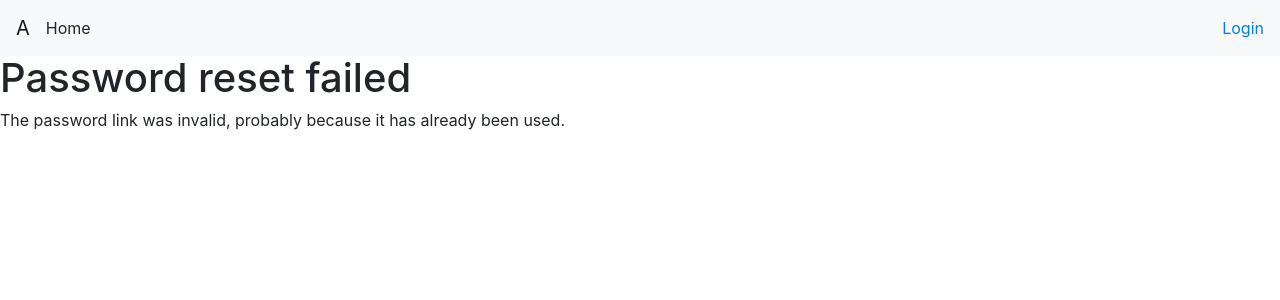
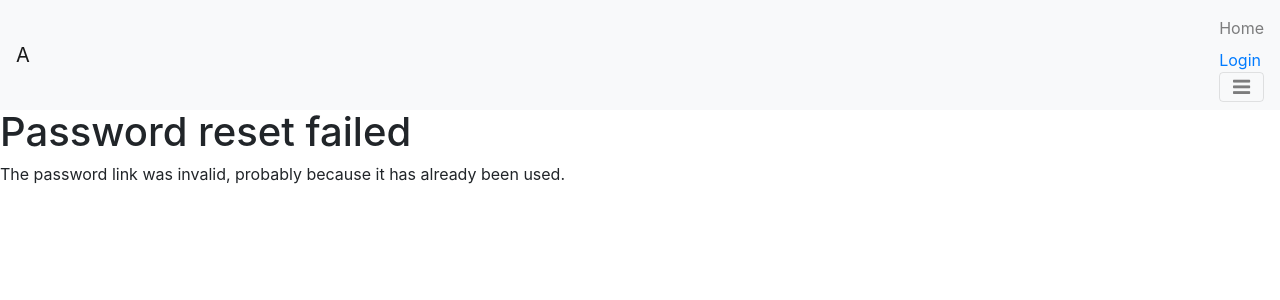
Before and after one commit to andysitu/mysite, a Django app: page /accounts/reset/1/1/ in a window 1280 px wide. Shown: the top 300 px of the page. Run offline with Django 3.2, Linux system fonts and the light colour scheme; some libraries are stand-ins or nearby versions.

Commit message:
css & change menu button

```diff
--- a/budget/static/budget/css/style.css
+++ b/budget/static/budget/css/style.css
@@ -1,9 +1,3 @@
-/*.sidebar-nav {*/
-    /*margin-top: 20px;*/
-    /*padding: 0;*/
-    /*list-style: none;*/
-/*}*/
-
 .navbar-nav > li {
     list-style-type: none;
 }
--- a/templates/base/base_generic.html
+++ b/templates/base/base_generic.html
@@ -22,37 +22,27 @@
     {% block js %}{% endblock %}
 </body>
     {% block menuscreen %}{% endblock %}
-    <nav class="navbar navbar-expand-lg navbar-light bg-light" role="navigation">
+    <nav class="navbar navbar-light bg-light" role="navigation">
         <a class="navbar-brand" href="{% url 'index' %}">A</a>
         <ul class="nav navbar-nav">
             <li class="nav-item">
-                Home
+                <a class="nav-link" href="{% url 'index' %}">Home</a>
             </li>
 
+            {% if user.is_authenticated %}
+            <li class="nav-item">
+                <a href="{% url 'logout' %}">Logout (User: {{user.get_username}})</a>
+            </li>
+            {% else %}
+             <li class="nav-item">
+                 <a href="{% url 'login' %}">Login</a>
+             </li>
+            {% endif %}
+
             <button class="navbar-toggler pull-xs-right" id="navbarSideButton" type="button">
-                &#9776;
+                <i class="fa fa-bars" aria-hidden="true"></i>
             </button>
         </ul>
-
-        <div class="navbar-collapse collapse justify-content-end">
-            <ul class="nav navbar-nav align-right">
-                <button class="navbar-toggler" type="button" id="navbarSideButton">
-                  <span class="navbar-toggler-icon"></span>
-                </button>
-                {% if user.is_authenticated %}
-
-                <li><a href="{% url 'logout' %}">Logout (User: {{user.get_username}})</a></li>
-
-                {% else %}
-
-                 <li><a href="{% url 'login' %}">Login</a></li>
-
-                {% endif %}
-
-
-            </ul>
-        </div>
     </nav>
-
     {% block content %}{% endblock %}
 </html>
```
Also changed, not shown: mysite/static/css/style.css (line endings or trailing spaces).
